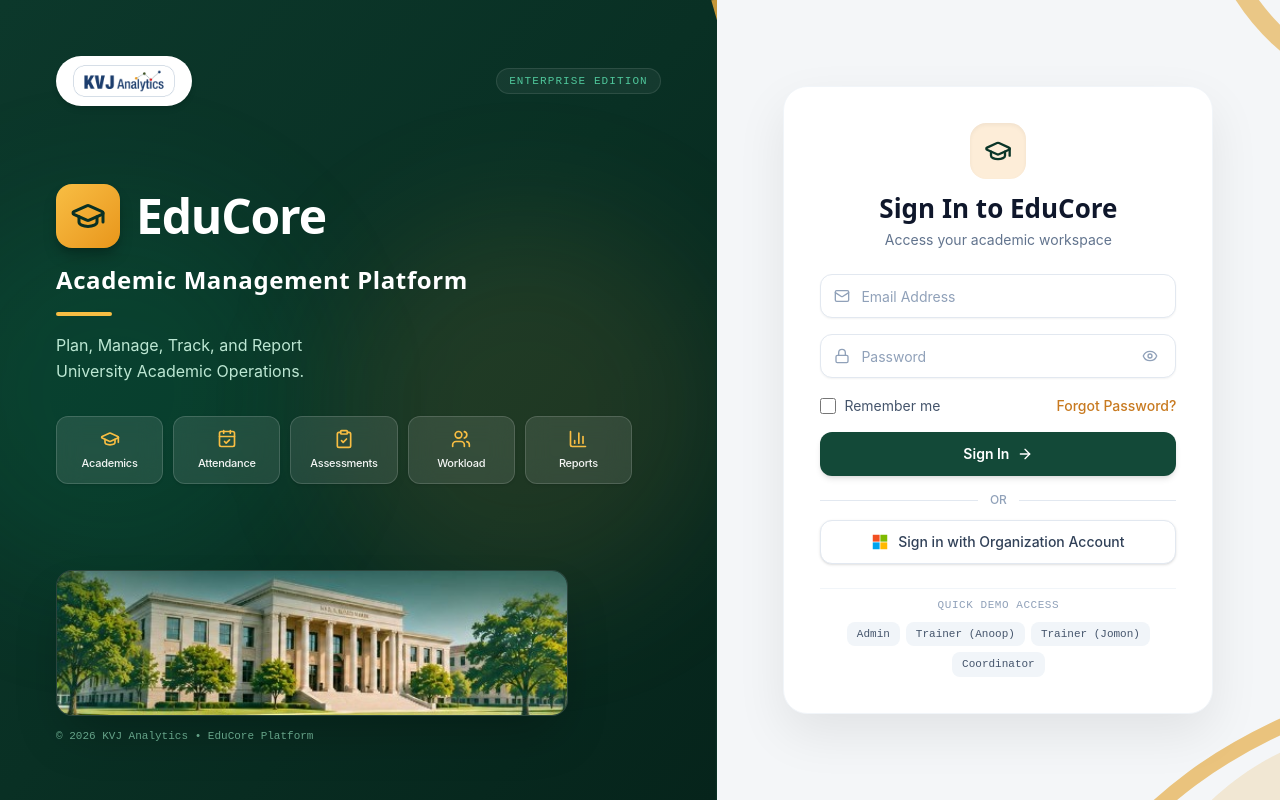
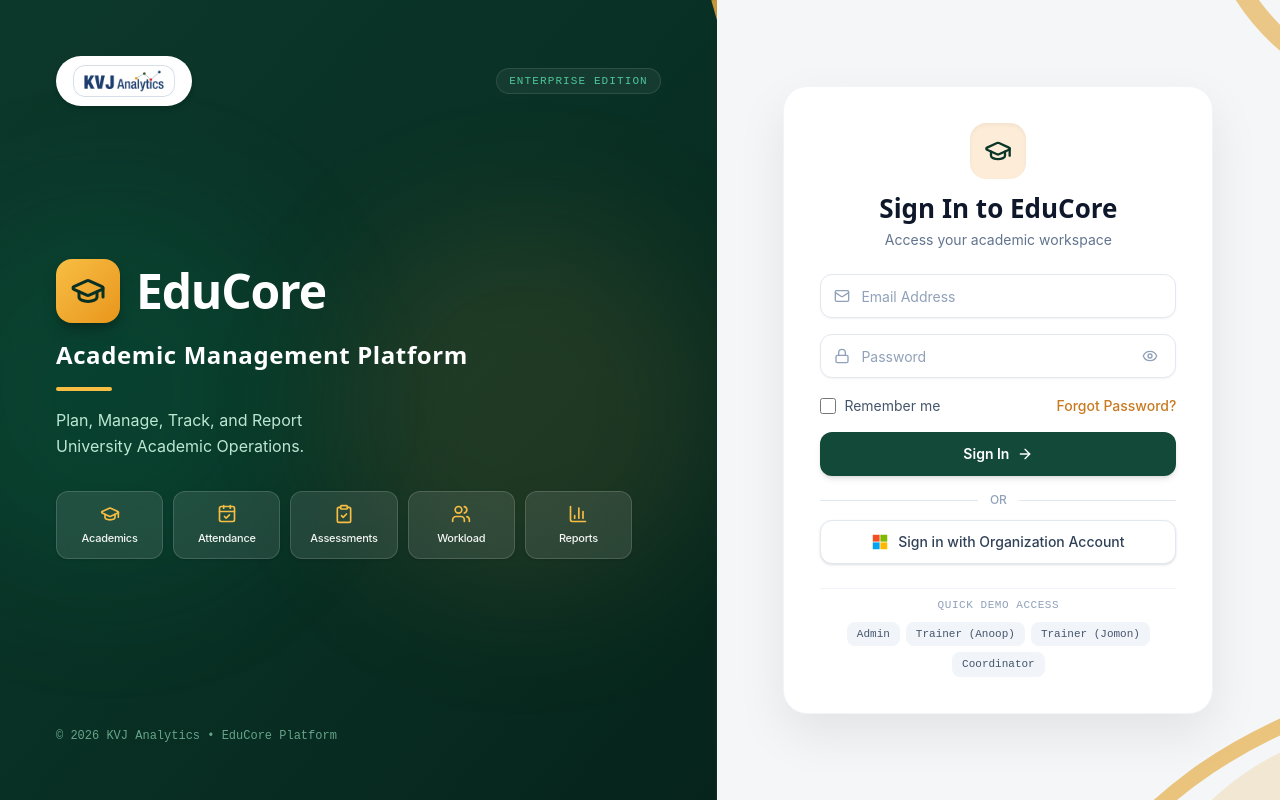
Before and after one commit to ajay-strategist/University-courses, a React (Vite) app: page /login in a window 1280 px wide. Built offline with nearby package versions, Linux system fonts and the light colour scheme; no server answers; the database is empty.

Commit message:
fix(login): remove campus photo from left branding panel

```diff
--- a/src/pages/Login.tsx
+++ b/src/pages/Login.tsx
@@ -253,16 +253,9 @@ export default function Login() {
           </div>
         </div>
 
-        {/* BOTTOM: Neoclassical Campus Hall Visual */}
-        <div className="relative z-10 pt-2">
-          <div className="rounded-2xl overflow-hidden border border-white/15 shadow-2xl max-w-lg bg-[#06241b] group">
-            <img
-              src="/campus-photo.jpg"
-              alt="University Academic Campus"
-              className="w-full h-32 sm:h-36 object-cover object-center transition-transform duration-500 group-hover:scale-105"
-            />
-          </div>
-          <p className="text-[11px] text-emerald-200/60 mt-3 font-mono">
+        {/* BOTTOM: Copyright footer */}
+        <div className="relative z-10 pt-4">
+          <p className="text-xs text-emerald-200/60 font-mono">
             &copy; {new Date().getFullYear()} KVJ Analytics &bull; EduCore Platform
           </p>
         </div>
```
Also changed, not shown: public/campus-photo.jpg (deleted).
